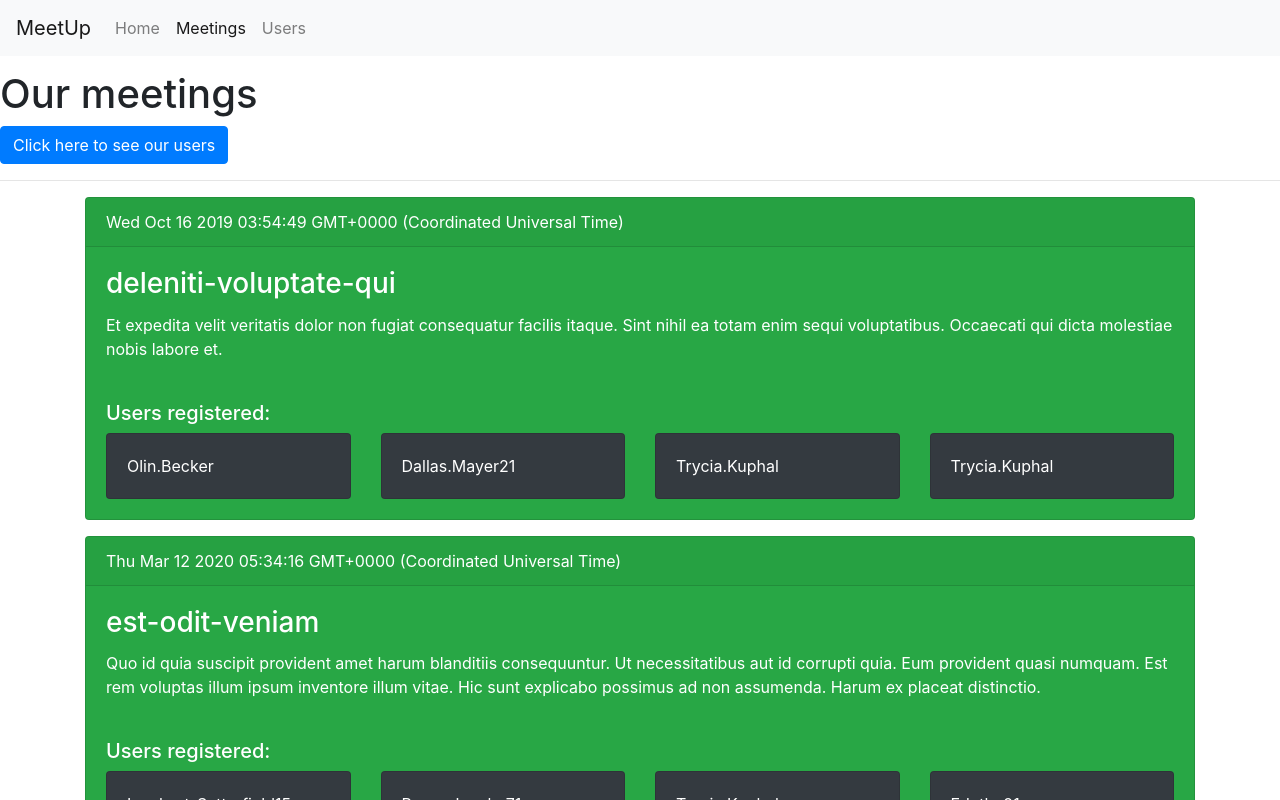
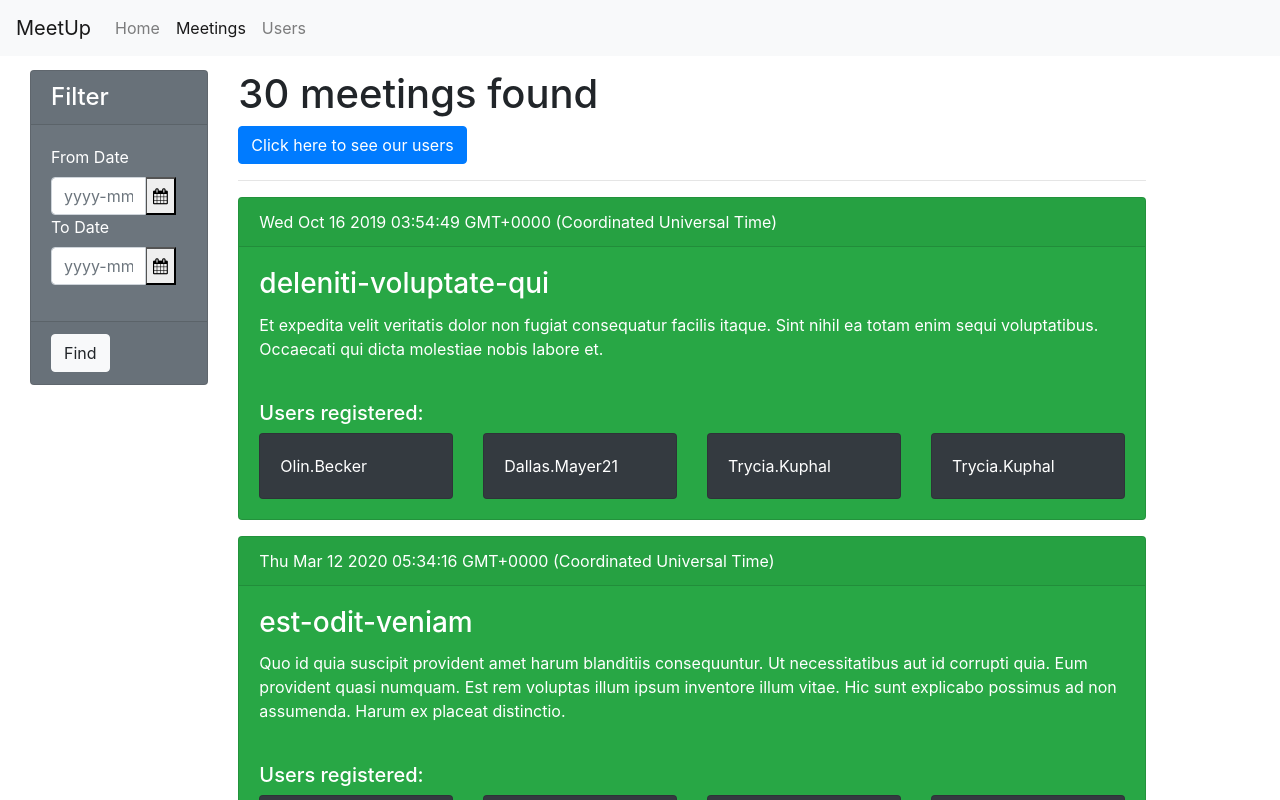
Before and after one commit to pnminh/safari-course-route-app, an Angular app: page /meetings in a window 1280 px wide. Shown: the top 800 px of the page. Built offline with nearby package versions, Linux system fonts and the light colour scheme.

Commit message:
add query params

```diff
--- a/angular.json
+++ b/angular.json
@@ -23,6 +23,7 @@
               "src/assets"
             ],
             "styles": [
+              "node_modules/font-awesome/css/font-awesome.min.css",
               "node_modules/bootstrap/dist/css/bootstrap.min.css",
               "src/styles.css"
             ],
--- a/package.json
+++ b/package.json
@@ -5,7 +5,7 @@
     "ng": "ng",
     "start": "ng serve",
     "build": "ng build",
-    "build-prod":"ng build --prod",
+    "build-prod": "ng build --prod",
     "test": "ng test",
     "lint": "ng lint",
     "e2e": "ng e2e"
@@ -20,9 +20,11 @@
     "@angular/platform-browser": "~7.2.0",
     "@angular/platform-browser-dynamic": "~7.2.0",
     "@angular/router": "~7.2.0",
+    "@ng-bootstrap/ng-bootstrap": "^4.1.0",
     "bootstrap": "^4.3.1",
     "core-js": "^2.5.4",
     "faker": "^4.1.0",
+    "moment": "^2.24.0",
     "rxjs": "~6.3.3",
     "tslib": "^1.9.0",
     "uuid": "^3.3.2",
@@ -36,9 +38,11 @@
     "@types/faker": "^4.1.5",
     "@types/jasmine": "~2.8.8",
     "@types/jasminewd2": "~2.0.3",
+    "@types/moment": "^2.13.0",
     "@types/node": "~8.9.4",
     "@types/uuid": "^3.4.4",
     "codelyzer": "~4.5.0",
+    "font-awesome": "^4.7.0",
     "jasmine-core": "~2.99.1",
     "jasmine-spec-reporter": "~4.2.1",
     "karma": "~4.0.0",
--- a/src/app/meetings/meetings.component.html
+++ b/src/app/meetings/meetings.component.html
@@ -1,22 +1,92 @@
-<h1>Our meetings</h1>
-<button class="btn btn-primary" (click)="goToUsersPage()" >Click here to see our users</button>
-<hr>
-<div class="container">
-<div class="card my-3 text-white bg-success" *ngFor="let meeting of meetings" >
-  <div class="card-header">{{meeting.time}}</div>
+<div class="container-fluid">
+  <div class="col-12">
+    <div class="row">
+      <div class="col-md-2">
+        <div class="card text-white bg-secondary sticky-top" style="top:70px">
+          <h4 class="card-header">Filter</h4>
           <div class="card-body">
-    <h3 class="card-title">{{meeting.name}}</h3>
-    <p class="card-text">{{meeting.description}}</p>
+            <div class="form-group col-11">
+              <div class="row">
+                <label for="form-date">From Date</label>
+                <div class="input-group">
+                  <input
+                    class="form-control"
+                    placeholder="yyyy-mm-dd"
+                    name="from-date"
+                    id="from-date"
+                    ngbDatepicker
+                    #fromDatePk="ngbDatepicker"
+                    #fromDate
+                  />
+                  <div class="input-group-append">
+                    <button
+                      class="fa fa-calendar"
+                      (click)="fromDatePk.toggle()"
+                      type="button"
+                    ></button>
+                  </div>
+                </div>
+              </div>
+              <div class="row">
+                <label for="to-date">To Date</label>
+                <div class="input-group">
+                  <input
+                    class="form-control"
+                    placeholder="yyyy-mm-dd"
+                    name="to-date"
+                    id="to-date"
+                    ngbDatepicker
+                    #toDatePk="ngbDatepicker"
+                    #toDate
+                  />
+                  <div class="input-group-append">
+                    <button
+                      class="fa fa-calendar"
+                      (click)="toDatePk.toggle()"
+                      type="button"
+                    ></button>
+                  </div>
+                </div>
+              </div>
+            </div>
+          </div>
+          <div class="card-footer">
+            <button class="btn btn-light" (click)="onFiltering(fromDate,toDate)">
+              Find
+            </button>
+          </div>
+        </div>
+      </div>
+      <div class="col-md-9">
+        <h1>{{meetings.length}} meetings found</h1>
+        <button class="btn btn-primary" (click)="goToUsersPage()">
+          Click here to see our users
+        </button>
+        <hr />
+        <div
+          class="card my-3 text-white bg-success"
+          *ngFor="let meeting of meetings"
+        >
+          <div class="card-header">{{ meeting.time }}</div>
+          <div class="card-body">
+            <h3 class="card-title">{{ meeting.name }}</h3>
+            <p class="card-text">{{ meeting.description }}</p>
           </div>
           <div class="card-body">
             <h5>Users registered:</h5>
             <div class="card-deck">
-      <div class="card bg-dark text-white" *ngFor="let user of meeting.users" >
+              <div
+                class="card bg-dark text-white"
+                *ngFor="let user of meeting.users"
+              >
                 <div class="card-body">
-          <p class="card-text">{{user.username}}</p>
+                  <p class="card-text">{{ user.username }}</p>
                 </div>
               </div>
             </div>
           </div>
         </div>
       </div>
+    </div>
+  </div>
+</div>
--- a/src/app/meetings/meetings.component.ts
+++ b/src/app/meetings/meetings.component.ts
@@ -17,9 +17,32 @@ export class MeetingsComponent implements OnInit {
   ) {}
 
   ngOnInit() {
-    this.meetings = this.meetingService.getAllMeetings();
+    this.activatedRoute.queryParams.subscribe(queryParams => {
+      if (!queryParams.from_date && !queryParams.to_Date) {
+        this.meetings = this.meetingService.getAllMeetings();
+      } else {
+        const fromDate: Date = queryParams.from_date
+          ? new Date(queryParams.from_date)
+          : new Date();
+        const toDate: Date = queryParams.to_date
+          ? new Date(queryParams.to_date)
+          : new Date();
+        this.meetings = this.meetingService.getMeetingsFilterByDate(
+          fromDate,
+          toDate
+        );
+      }
+    });
   }
   goToUsersPage() {
-    this.router.navigate(["/users"], { relativeTo: this.activatedRoute.parent });
+    this.router.navigate(["/users"], {
+      relativeTo: this.activatedRoute.parent
+    });
+  }
+  onFiltering(fromDate: HTMLInputElement, toDate: HTMLInputElement) {
+    console.log(fromDate.value, toDate.value);
+    this.router.navigate(["/meetings"], {
+      queryParams: { from_date: fromDate.value, to_date: toDate.value }
+    });
   }
 }
--- a/src/app/service/meeting.service.ts
+++ b/src/app/service/meeting.service.ts
@@ -23,4 +23,9 @@ export class MeetingService {
   getAllMeetings(): Meeting[] {
     return this.meetings;
   }
+  getMeetingsFilterByDate(fromDate: Date, toDate: Date) {
+    return this.meetings.filter(
+      meeting => meeting.time > fromDate && meeting.time < toDate
+    );
+  }
 }
```
Also changed, not shown: src/app/app.module.ts (+5 -4 lines), src/app/custom-ngb/custom-ngb.module.ts (added, +9 -0 lines), 1 other file (tests, documents, lock files or other folders). Lines whose indentation alone changed are shown as unchanged.
